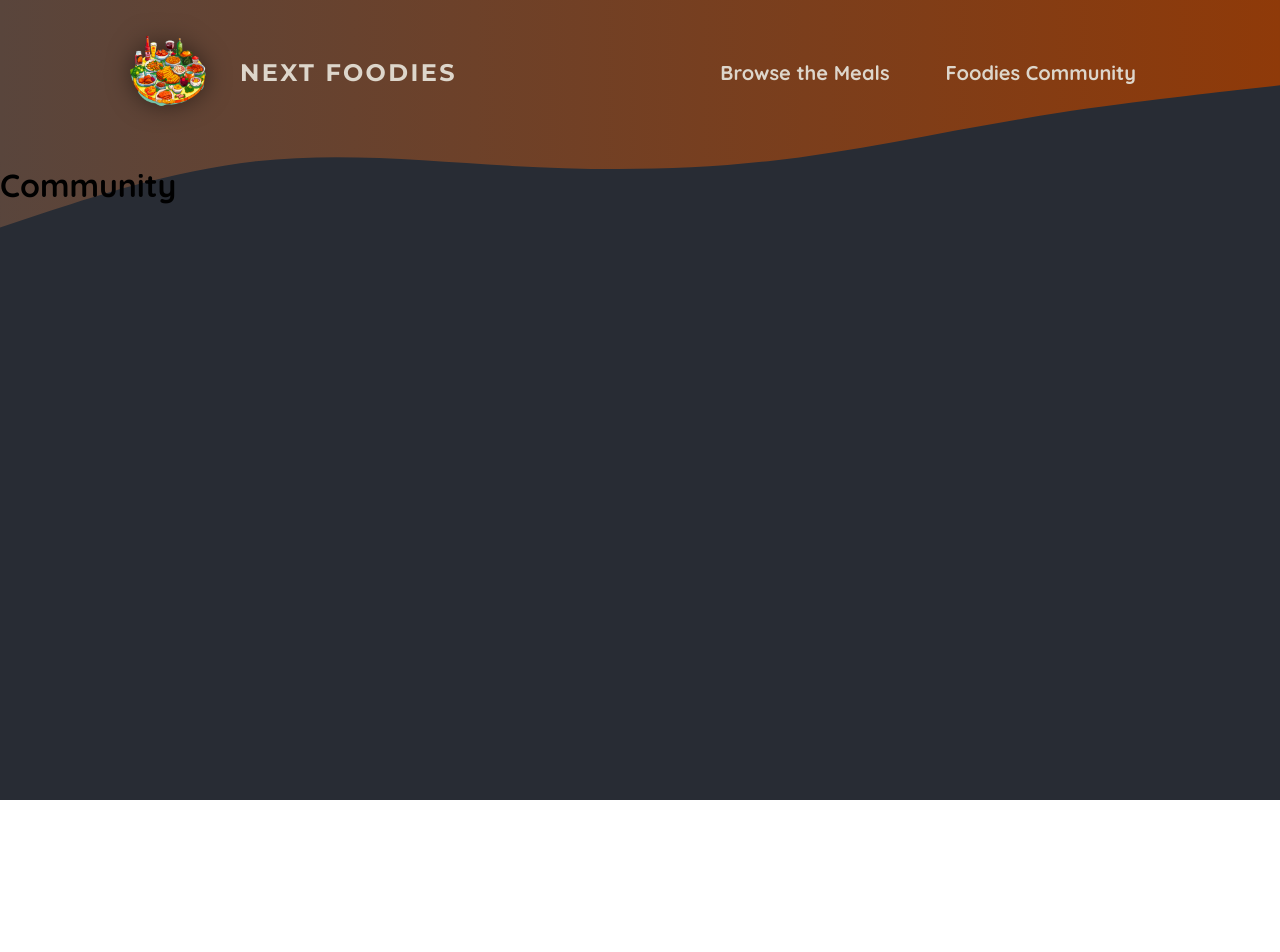
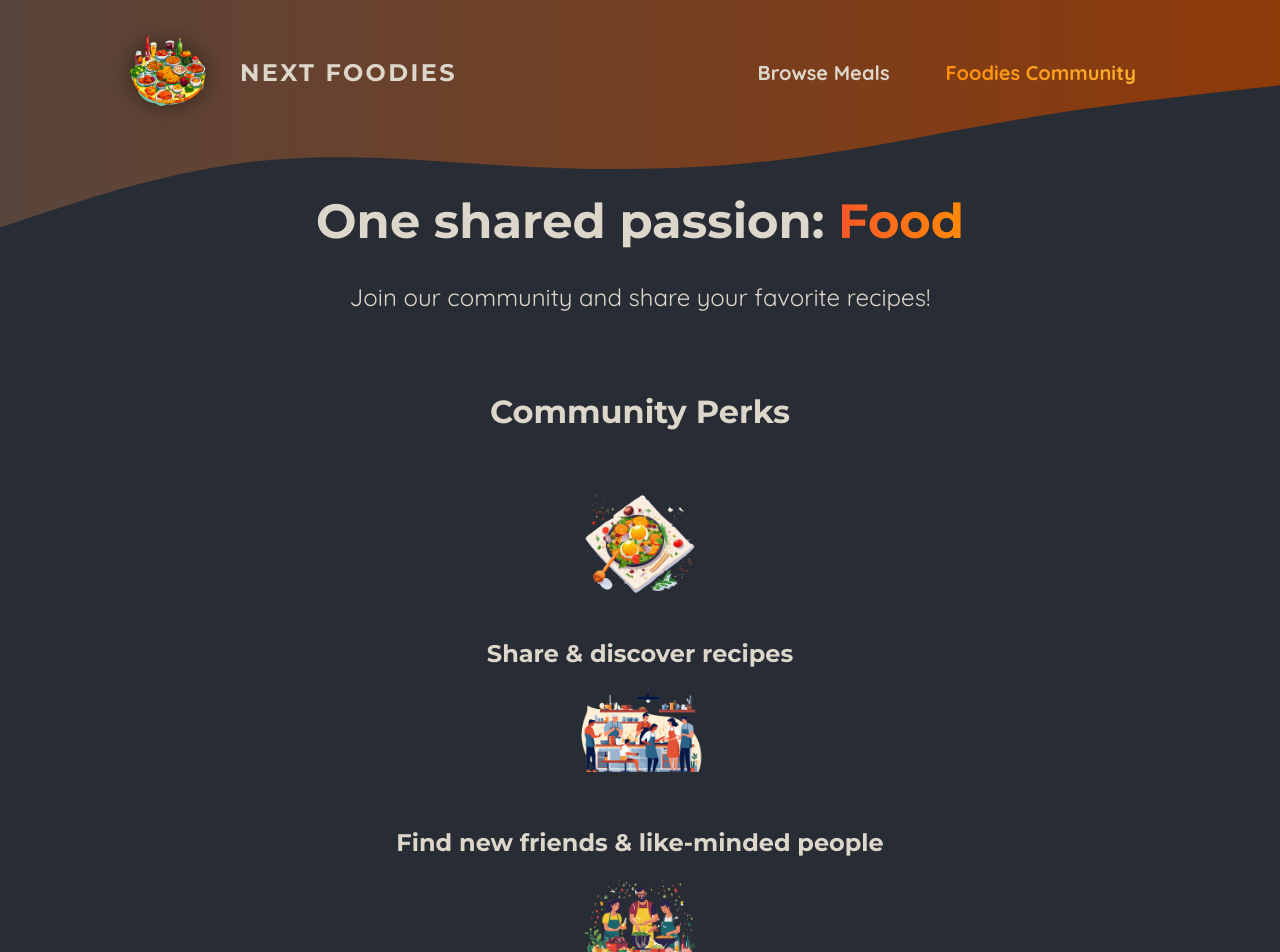
Before and after one commit to Petermwansa/Next-JS-foodies, a Next.js app: page /community in a window 1280 px wide. Shown: the top 952 px of the page. Before the commit the page ends 800 px from the top, so only its background shows below. Built offline with nearby package versions, Linux system fonts and the light colour scheme.

Commit message:
Render the links on the client side but the rest on the server side

```diff
--- a/app/community/page.js
+++ b/app/community/page.js
@@ -1,7 +1,40 @@
+import Image from 'next/image';
+
+import mealIcon from '@/assets/icons/meal.png';
+import communityIcon from '@/assets/icons/community.png';
+import eventsIcon from '@/assets/icons/events.png';
+import classes from './page.module.css';
+
 export default function CommunityPage() {
-    return (
-        <main>
-            <h1>Community</h1>
-        </main>
-    )
+  return (
+    <>
+      <header className={classes.header}>
+        <h1>
+          One shared passion: <span className={classes.highlight}>Food</span>
+        </h1>
+        <p>Join our community and share your favorite recipes!</p>
+      </header>
+      <main className={classes.main}>
+        <h2>Community Perks</h2>
+
+        <ul className={classes.perks}>
+          <li>
+            <Image src={mealIcon} alt="A delicious meal" />
+            <p>Share & discover recipes</p>
+          </li>
+          <li>
+            <Image src={communityIcon} alt="A crowd of people, cooking" />
+            <p>Find new friends & like-minded people</p>
+          </li>
+          <li>
+            <Image
+              src={eventsIcon}
+              alt="A crowd of people at a cooking event"
+            />
+            <p>Participate in exclusive events</p>
+          </li>
+        </ul>
+      </main>
+    </>
+  );
 }
--- /dev/null
+++ b/app/community/page.module.css
@@ -0,0 +1,61 @@
+.header {
+    gap: 3rem;
+    margin: 3rem auto 5rem auto;
+    width: 90%;
+    max-width: 75rem;
+    color: #ddd6cb;
+    font-size: 1.5rem;
+    text-align: center;
+  }
+
+  .header h1 {
+    font-family: 'Montserrat', sans-serif;
+  }
+
+  .highlight {
+    background: linear-gradient(90deg, #f9572a, #ff8a05);
+    background-clip: text;
+    -webkit-background-clip: text;
+    -webkit-text-fill-color: transparent;
+  }
+
+  .main {
+    width: 90%;
+    max-width: 40rem;
+    margin: 0 auto;
+    text-align: center;
+  }
+
+  .main h2 {
+    font-family: 'Montserrat', sans-serif;
+    font-size: 2rem;
+    margin-bottom: 3rem;
+    color: #ddd6cb;
+  }
+
+  .perks {
+    list-style: none;
+    margin: 3rem 0;
+    padding: 0;
+  }
+
+  .perks li {
+    display: flex;
+    flex-direction: column;
+    align-items: center;
+    gap: 2rem;
+  }
+
+  .perks img {
+    width: 8rem;
+    height: 8rem;
+    object-fit: contain;
+  }
+
+  .perks p {
+    font-family: 'Montserrat', sans-serif;
+    font-size: 1.5rem;
+    font-weight: bold;
+    margin: 0;
+    color: #ddd6cb;
+  }
--- a/components/main-header/main-header.js
+++ b/components/main-header/main-header.js
@@ -1,9 +1,11 @@
+
 import Link from "next/link";
 
 import logoImg from "@/assets/logo.png";
 import classes from './main-header.module.css';
 import Image from "next/image";
 import MainHeaderBackground from "./main-header-background";
+import NavLink from "./nav-link";
 
 export default function MainHeader() {
     return (
@@ -18,10 +20,10 @@
                 <nav className={classes.nav}>
                     <ul>
                         <li>
-                            <Link href='/meals'>Browse the Meals</Link>
+                            <NavLink href="/meals">Browse Meals</NavLink>
                         </li>
                         <li>
-                            <Link href='/meals'>Foodies Community</Link>
+                            <NavLink href="/community">Foodies Community</NavLink>
                         </li>
                     </ul>
                 </nav>
--- a/components/main-header/main-header.module.css
+++ b/components/main-header/main-header.module.css
@@ -21,29 +21,6 @@
     font-size: 1.25rem;
 }
 
-.nav a {
-    text-decoration: none;
-    color: #ddd6cb;
-    font-weight: bold;
-    padding: 0.5rem 1rem;
-    border-radius: 0.5rem;
-}
-
-.nav a:hover,
-.nav a:active {
-    background: linear-gradient(90deg, #ff8a05, #f9b331);
-    background-clip: text;
-    -webkit-background-clip: text;
-    -webkit-text-fill-color: transparent;
-    text-shadow: 0 0 18px rgba(248, 190, 42, 0.8);
-}
-
-.active {
-    background: linear-gradient(90deg, #ff8a05, #f9b331);
-    background-clip: text;
-    -webkit-background-clip: text;
-    -webkit-text-fill-color: transparent;
-}
 
 .logo {
     display: flex;
--- /dev/null
+++ b/components/main-header/nav-link.js
@@ -0,0 +1,17 @@
+
+"use client"
+
+import Link from "next/link";
+import { usePathname } from "next/navigation";
+import classes from './nav-link.module.css';
+
+
+
+export default function NavLink({ href, children}) {
+
+    const path = usePathname();
+
+    return (
+        <Link href={href} className={path.startsWith(href) ? `${classes.link} ${classes.active}` : classes.link }>{children}</Link>
+    )
+}
--- /dev/null
+++ b/components/main-header/nav-link.module.css
@@ -0,0 +1,24 @@
+
+.link {
+    text-decoration: none;
+    color: #ddd6cb;
+    font-weight: bold;
+    padding: 0.5rem 1rem;
+    border-radius: 0.5rem;
+}
+
+.link:hover,
+.link:active {
+    background: linear-gradient(90deg, #ff8a05, #f9b331);
+    background-clip: text;
+    -webkit-background-clip: text;
+    -webkit-text-fill-color: transparent;
+    text-shadow: 0 0 18px rgba(248, 190, 42, 0.8);
+}
+
+.active {
+    background: linear-gradient(90deg, #ff8a05, #f9b331);
+    background-clip: text;
+    -webkit-background-clip: text;
+    -webkit-text-fill-color: transparent;
+}
```
